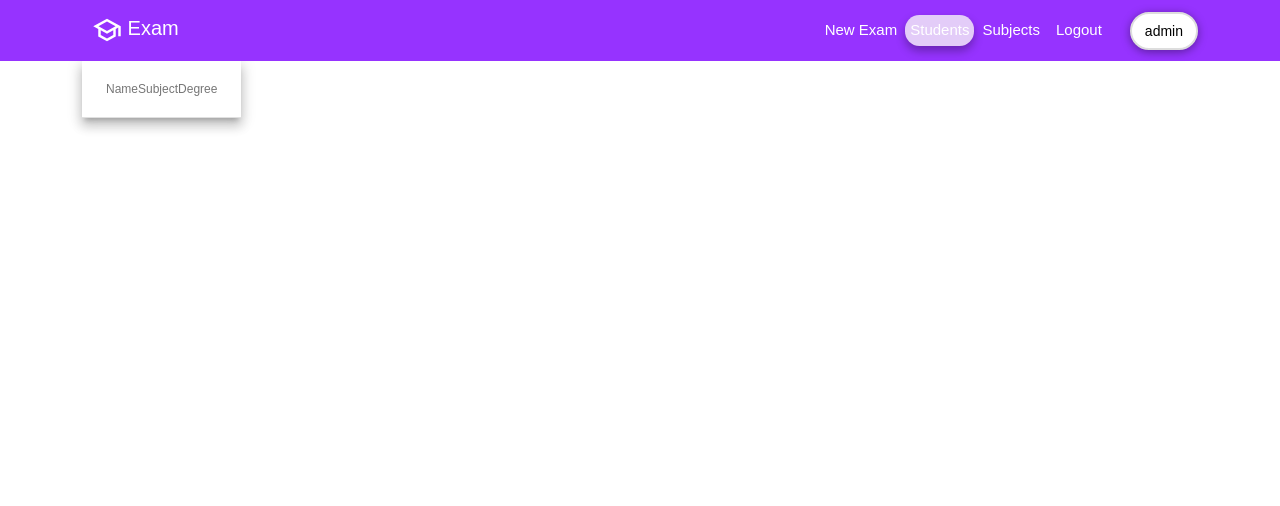
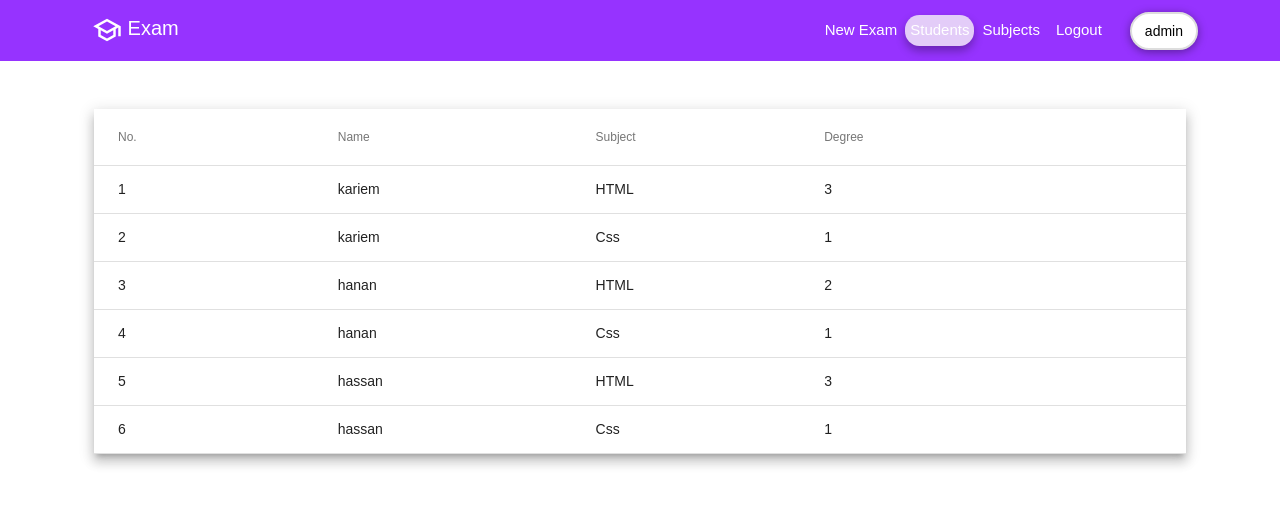
Before and after one commit to hanan-abdelmaseh/mcqProject, an Angular app: page /students in a window 1280 px wide. Shown: the top 506 px of the page. Built offline with nearby package versions, Linux system fonts and the light colour scheme; data requests are answered from the project's data file.

Commit message:
updating student component

```diff
--- a/db.json
+++ b/db.json
@@ -4,19 +4,54 @@
       "username": "kariem",
       "email": "kariem@gmail.com",
       "password": "123",
+      "subjects": [
+        {
+          "name": "HTML",
+          "id": "1",
+          "degree": 3
+        },
+        {
+          "name": "Css",
+          "id": "2",
+          "degree": 1
+        }
+      ],
       "id": 1
     },
     {
       "username": "hanan",
       "email": "hanan@gmail.com",
       "password": "123",
-      "subjects": [],
+      "subjects": [
+        {
+          "name": "HTML",
+          "id": "1",
+          "degree": 2
+        },
+        {
+          "name": "Css",
+          "id": "2",
+          "degree": 1
+        }
+      ],
       "id": 2
     },
     {
       "username": "hassan",
       "email": "hassan@gmail.com",
       "password": "123",
+      "subjects": [
+        {
+          "name": "HTML",
+          "id": "1",
+          "degree": 3
+        },
+        {
+          "name": "Css",
+          "id": "2",
+          "degree": 1
+        }
+      ],
       "id": 3
     }
   ],
--- a/src/app/doctor/components/students/students.component.css
+++ b/src/app/doctor/components/students/students.component.css
@@ -0,0 +1,4 @@
+table {
+    width: 100%;
+
+  }
--- a/src/app/doctor/components/students/students.component.html
+++ b/src/app/doctor/components/students/students.component.html
@@ -1,3 +1,6 @@
+<div class="container">
+  <div class="row mt-5">
+    <div class="col-md-12">
       <div class="students">
         <table mat-table [dataSource]="datatable" class="mat-elevation-z8">
 
@@ -6,7 +9,7 @@
 
             <!-- Position Column -->
             <ng-container matColumnDef="position">
-          <th mat-header-cell *matHeaderCellDef> </th>
+              <th mat-header-cell *matHeaderCellDef>No. </th>
               <td mat-cell *matCellDef="let element ; let index = index"> {{index + 1}} </td>
             </ng-container>
 
@@ -27,10 +30,12 @@
               <th mat-header-cell *matHeaderCellDef> Degree </th>
               <td mat-cell *matCellDef="let element"> {{element.degree}} </td>
             </ng-container>
-
             <tr mat-header-row *matHeaderRowDef="displayedColumns"></tr>
             <tr mat-row *matRowDef="let row; columns: displayedColumns;"></tr>
           </table>
 
 
     </div>
+    </div>
+  </div>
+</div>
--- a/src/app/doctor/components/students/students.component.ts
+++ b/src/app/doctor/components/students/students.component.ts
@@ -1,4 +1,5 @@
 import { Component, OnInit } from '@angular/core';
+import { AuthService } from 'src/app/authModule/services/auth.service';
 
 @Component({
   selector: 'app-students',
@@ -9,12 +10,51 @@ export class StudentsComponent implements OnInit {
   displayedColumns :any ;
   dataSource :any ;
   datatable:any
-  constructor() {
+  constructor(private _AuthService:AuthService) {
     this.displayedColumns =["position", "name" ,"subjectName" , "degree"];
 
    }
 
   ngOnInit(): void {
+    this.getAllStudents();
+  }
+  getAllStudents(){
+    return this._AuthService.getUsers('students').subscribe((res:any)=>{
+      this.dataSource = res?.map((student:any)=>{
+        if(student?.subjects){
+          return  student?.subjects.map((subject:any)=>{
+            return {
+              name : student.username ,
+              subjectName:subject.name ,
+              degree :subject.degree
+            }
+           })
+        }
+        else{
+          return [{
+            name : student.username ,
+            subjectName: " _" ,
+            degree :"Not Finished Yet "
+          }]
+        }
+
+      });
+      this.datatable =[] ;
+      this.dataSource.forEach((element :any) => {
+        element.forEach((subElement:any)=>{
+         this.datatable.push({
+               name : subElement.name ,
+              subjectName:subElement.subjectName ,
+              degree :subElement.degree
+         });
+
+        })
+        console.log(this.datatable)
+
+      });
+
+      console.log(this.dataSource);
+    });
   }
 
 }
--- a/src/app/doctor/components/subjects/subjects.component.html
+++ b/src/app/doctor/components/subjects/subjects.component.html
@@ -1,6 +1,6 @@
 <div class="container mt-5">
     <div class="row">
-        <div class="col-md-4 col-sm-12" *ngFor="let subject of subjects ; let i = index"
+        <div class="col-md-4 col-sm-12 mb-4" *ngFor="let subject of subjects ; let i = index"
             routerLink="/exam/{{subject.id}}">
             <div class="card text-center">
 
```
Lines whose indentation alone changed are shown as unchanged.
